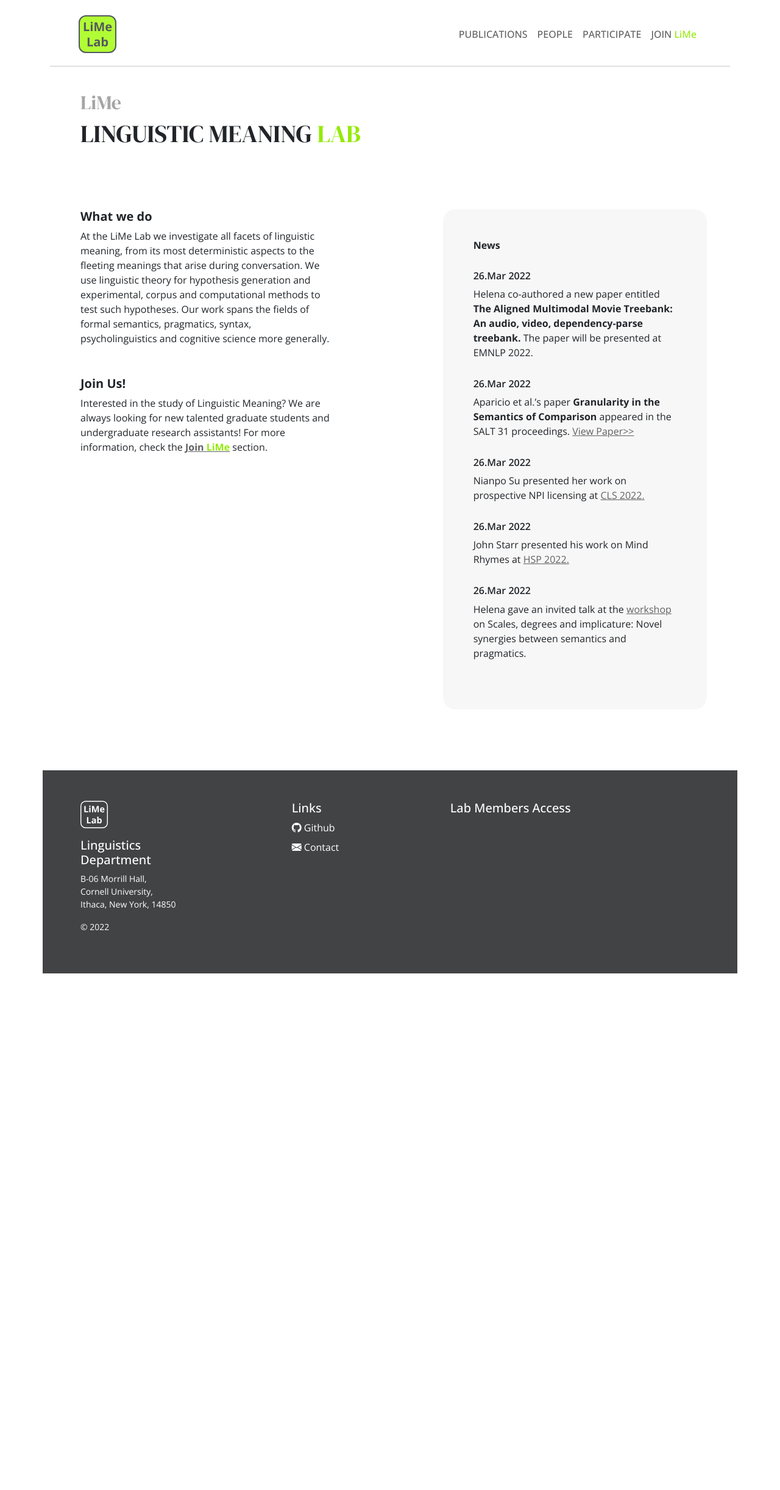
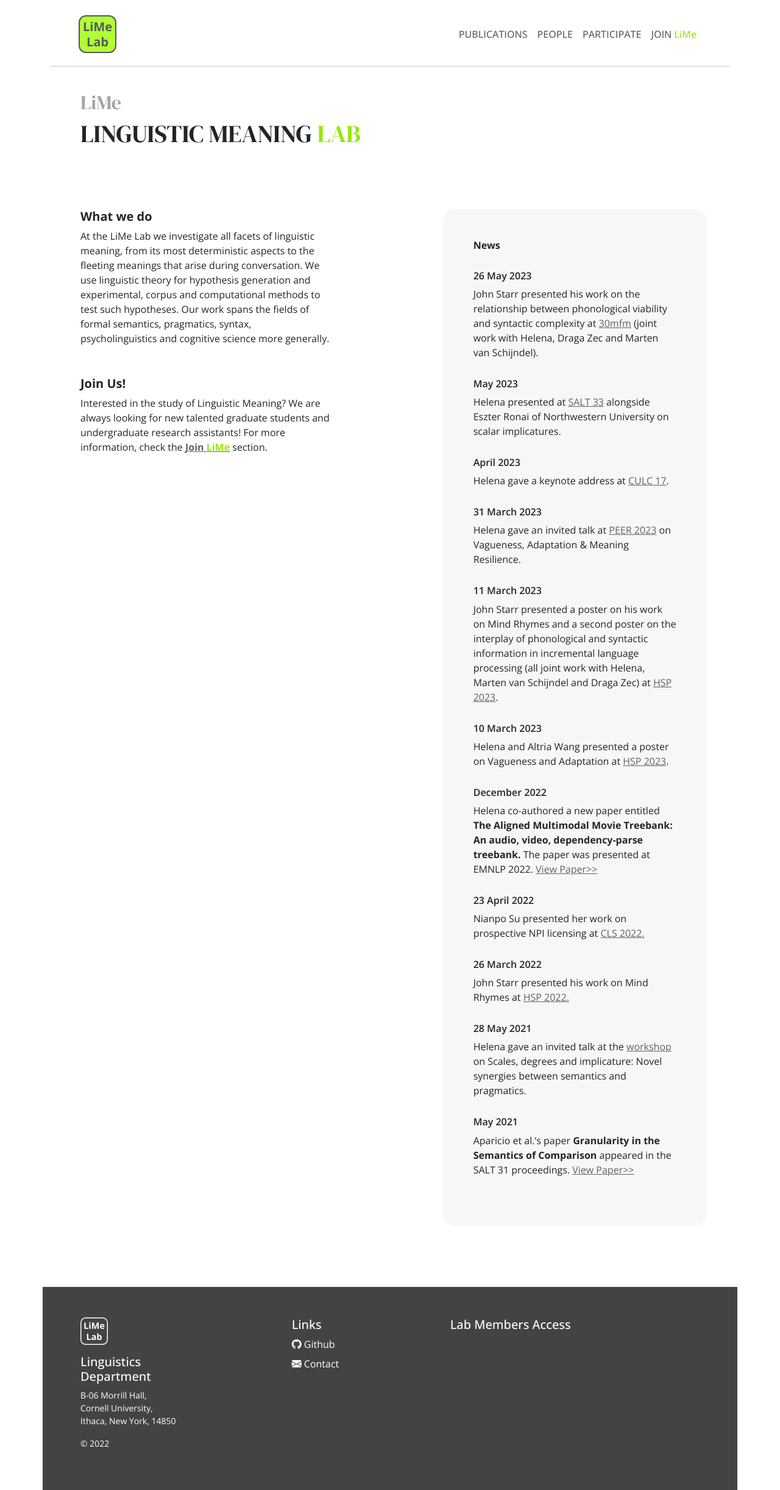
Before and after one commit to epecsok/LiMe-Lab-Cornell.github.io, a Jekyll site: the page built from index.html, in a window 1280 px wide. Shown: the whole page at 61% size. Built offline with Jekyll 4.4.1, drawn with Linux system fonts in a browser that asks for light colours; nearby versions of some CDN libraries; before the commit the page ends 1596 px from its top, so only the background shows below that.

Commit message:
Updated News, People and Publications

```diff
--- a/_data/publications.json
+++ b/_data/publications.json
@@ -7,8 +7,8 @@
     "author": "Yaari, A., DeWitt, J., Stankovits, B., Berzak, Y., Aparicio, H., Cases, I., Katz, B., Barbu, A. ",
     "title": "The Aligned Multimodal Movie Treebank: An audio, video, dependency-parse treebank. <i> Conference on Empirical Methods in Natural Language Processing </i>(EMNLP).",
     "abstract": "Treebanks have traditionally included only text and were derived from written sources such as newspapers or the web. We introduce the Aligned Multimodal Movie Treebank, an English language treebank derived from naturalistic dialog in Hollywood movies which includes the source video and audio, transcriptions with word-level alignment to the audio stream, as well as part of speech tags and dependency parses in the Universal Dependencies formalism. AMMT consists of 31,264 sentences and 218,090 words, that will be the 3rd largest UD English treebank, and the only multimodal treebank in UD. To help with the web-based annotation effort, we also introduce the Efficient Audio Alignment Annotator (EAAA), a companion tool that enables annotators to speed-up significantly the annotation process.",
-    "BibTeX": "",
-    "PDF": "",
+    "BibTeX":  "@inproceedings{yaari-etal-2022-aligned,\n title={The Aligned Multimodal Movie Treebank: An audio, video, dependency-parse treebank},\n author={Yaari, Adam and DeWitt, Jan and Hu, Henry and Stankovits, Bennett and Felshin, Sue and Berzak, Yevgeni and Aparicio, Helena and Katz, Boris and Cases, Ignacio and Barbu, Andrei},\n booktitle={Proceedings of the 2022 Conference on Empirical Methods in Natural Language Processing},\n month={dec},\n year = {2022},\n address = {Abu Dhabi, United Arab Emirates},\n publisher = {Association for Computational Linguistics},\n url = {https://aclanthology.org/2022.emnlp-main.648},\n pages={9531—9539}\n}",
+    "PDF": "docs\\Aligned Multimodal Movie Treebank.pdf",
     "group": "myGroup2",
     "groupId": "#myGroup2",
     "ahref": "#Abstract2",
--- a/index.html
+++ b/index.html
@@ -34,32 +34,76 @@
     <h6 style="font-weight: bold">News</h6>
     <div class="spacer30"></div>
     <div>
-      <h6 style="font-weight: 600">26.Mar 2022</h6>
+      <h6 style="font-weight: 600">26 May 2023</h6>
       <p>
-        Helena co-authored a new paper entitled <b>The Aligned Multimodal Movie Treebank: An audio, video, dependency-parse treebank.</b> The paper will be presented at EMNLP 2022.
+        John Starr presented his work on the relationship between phonological viability and syntactic complexity at <a href="http://www.lel.ed.ac.uk/mfm/30mfm.html"> 30mfm</a> (joint work with Helena, Draga Zec and Marten van Schijndel).
       </p>
     </div>
     <div class="spacer30"></div>
     <div>
-      <h6 style="font-weight: 600">26.Mar 2022</h6>
+      <h6 style="font-weight: 600">May 2023</h6>
       <p>
-        Aparicio et al.’s paper <b>Granularity in the Semantics of Comparison</b> appeared in the SALT 31 proceedings. <a href="https://journals.linguisticsociety.org/proceedings/index.php/SALT/issue/view/179">View Paper>></a>
+        Helena presented at <a href="https://saltconf.github.io/salt33/"> SALT 33</a> alongside Eszter Ronai of Northwestern University on scalar implicatures.
+      </p>
+    </div>
+
+    <div class="spacer30"></div>
+    <div>
+      <h6 style="font-weight: 600">April 2023</h6>
+      <p>
+        Helena gave a keynote address at <a href="https://conf.ling.cornell.edu/culc17/index.html">CULC 17</a>.
+      </p>
+    </div>
+
+    <div class="spacer30"></div>
+    <div>
+      <h6 style="font-weight: 600">31 March 2023</h6>
+      <p>
+        Helena gave an invited talk at <a href="https://peer-workshop.github.io/">PEER 2023</a> on Vagueness, Adaptation & Meaning Resilience.
       </p>
     </div>
     <div class="spacer30"></div>
     <div>
-      <h6 style="font-weight: 600">26.Mar 2022</h6>
+      <h6 style="font-weight: 600">11 March 2023</h6>
+      <p>
+        John Starr presented a poster on his work on Mind Rhymes and a second poster on the interplay of phonological and syntactic information in incremental language processing (all joint work with Helena, Marten van Schijndel and Draga Zec) at <a href="https://lrdc.pitt.edu/HSP2023/">HSP 2023</a>.
+      </p>
+    </div>
+    <div class="spacer30"></div>
+    <div>
+      <h6 style="font-weight: 600">10 March 2023</h6>
+      <p>
+        Helena and Altria Wang presented a poster on Vagueness and Adaptation at <a href="https://lrdc.pitt.edu/HSP2023/">HSP 2023</a>.
+      </p>
+    </div>
+    <div class="spacer30"></div>
+    <div>
+      <h6 style="font-weight: 600">December 2022</h6>
+      <p>
+        Helena co-authored a new paper entitled <b>The Aligned Multimodal Movie Treebank: An audio, video, dependency-parse treebank.</b> The paper was presented at EMNLP 2022. <a href="https://aclanthology.org/2022.emnlp-main.549/">View Paper>></a>
+      </p>
+    </div>
+    <div class="spacer30"></div>
+    <div>
+      <h6 style="font-weight: 600">23 April 2022</h6>
       <p>Nianpo Su presented her work on prospective NPI licensing at <a href=" http://chicagolinguisticsociety.org/">CLS 2022.</a></p>
     </div>
     <div class="spacer30"></div>
     <div>
-      <h6 style="font-weight: 600">26.Mar 2022</h6>
+      <h6 style="font-weight: 600">26 March 2022</h6>
       <p>John Starr presented his work on Mind Rhymes at <a href="https://hsp2022.ucsc.edu/">HSP 2022.</a></p>
     </div>
     <div class="spacer30"></div>
     <div>
-      <h6 style="font-weight: 600">26.Mar 2022</h6>
+      <h6 style="font-weight: 600">28 May 2021</h6>
       <p>Helena gave an invited talk at the <a href="https://www.uni-potsdam.de/en/gotzner-spa/kickoff-workshop">workshop</a> on Scales, degrees and implicature: Novel synergies between semantics and pragmatics.</p>
+    </div>
+    <div class="spacer30"></div>
+    <div>
+      <h6 style="font-weight: 600">May 2021</h6>
+      <p>
+        Aparicio et al.’s paper <b>Granularity in the Semantics of Comparison</b> appeared in the SALT 31 proceedings. <a href="https://journals.linguisticsociety.org/proceedings/index.php/SALT/article/view/31.028">View Paper>></a>
+      </p>
     </div>
     <div class="spacer30"></div>
     <!-- <a href="">View all news>></a> -->
--- a/style.css
+++ b/style.css
@@ -105,8 +105,7 @@
 
 /*PEOPLE*/
 .peopleimg {
-  width: 352px;
-  height: 414px;
+  width: 250px;
   filter: grayscale(100%);
 }
 .peopleimg:hover {
@@ -114,7 +113,7 @@
   transition: 0.5s;
 }
 .studentimg {
-  width: 100%;
+  width: 250px;
   filter: grayscale(100%);
 }
 .studentimg:hover {
```
Also changed, not shown: people.html (+21 -6 lines), image/Emily_Pecsok.jpg (added), 1 other file.
